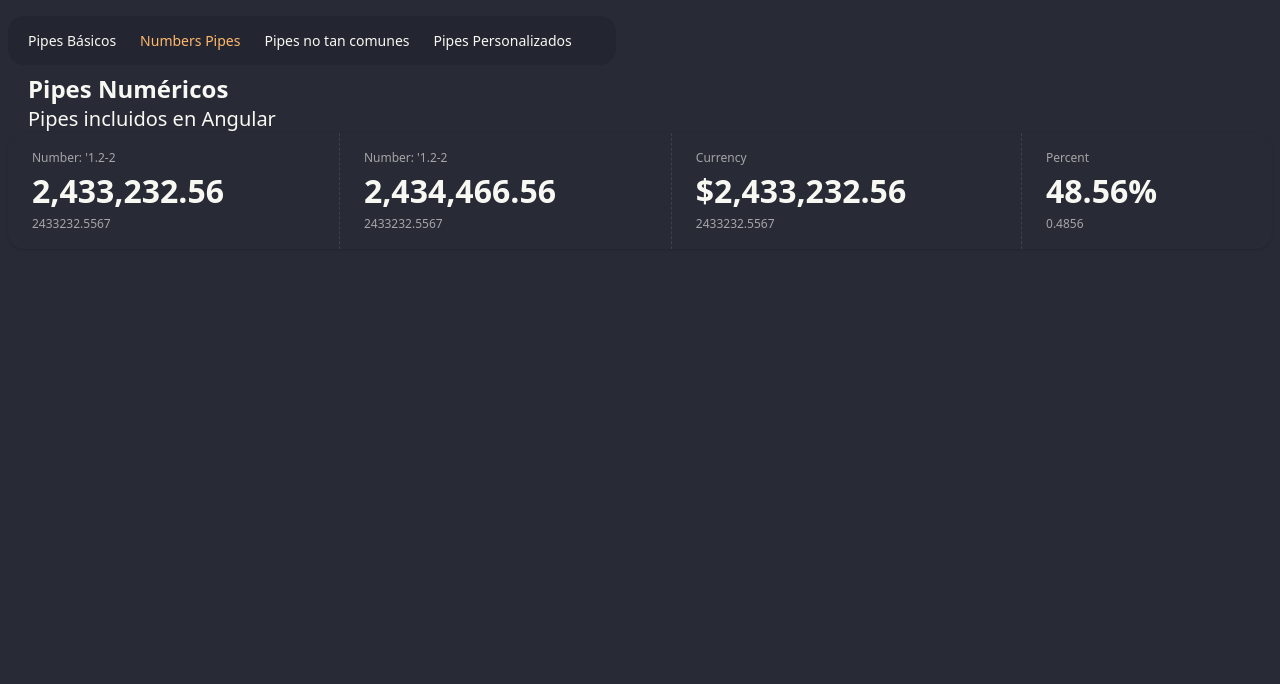
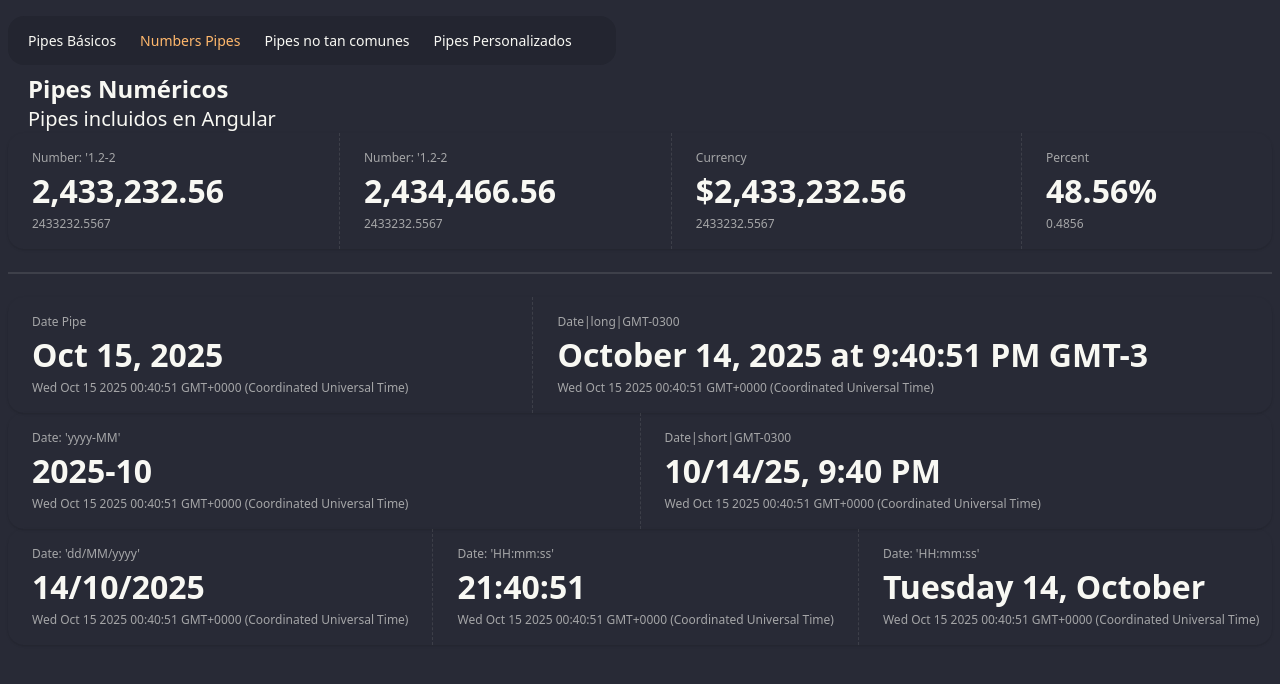
Before and after one commit to gonzaloacosta883/pipes, an Angular app: page /numbers in a window 1280 px wide. Shown: the top 684 px of the page. Built offline with nearby package versions, Linux system fonts and the light colour scheme.

Commit message:
Feature: DatePipes + Actualización mediante effect.

```diff
--- a/src/app/pages/numbers-page/numbers-page.component.html
+++ b/src/app/pages/numbers-page/numbers-page.component.html
@@ -26,4 +26,57 @@
         <div class="stat-value">{{ percent() | percent : "1.2-2"}}</div>
         <div class="stat-desc">{{ percent() }}</div>
     </div>
+
 </div>
+<div class="divider"></div>
+<div class="stats stats-vertical lg:stats-horizontal shadow w-full">
+    <div class="stat">
+        <div class="stat-title">Date Pipe</div>
+        <div class="stat-value">{{ customDate() | date }}</div>
+        <div class="stat-desc">{{ customDate() }}</div>
+    </div>
+
+    <div class="stat">
+        <!-- "GMT-0300" Zona horaria de argentina. -->
+        <div class="stat-title">Date|long|GMT-0300</div>
+        <div class="stat-value">{{ customDate() | date: "long" : "GMT-0300" }}</div>
+        <div class="stat-desc">{{ customDate() }}</div>
+    </div>
+</div>
+<div class="stats stats-vertical lg:stats-horizontal shadow w-full">
+    <div class="stat">
+        <!-- "GMT-0300" Zona horaria de argentina. -->
+        <div class="stat-title">Date: 'yyyy-MM'</div>
+        <div class="stat-value">{{ customDate() | date: "yyyy-MM" : "GMT-0300" }}</div>
+        <div class="stat-desc">{{ customDate() }}</div>
+    </div>
+
+    <div class="stat">
+        <!-- "GMT-0300" Zona horaria de argentina. -->
+        <div class="stat-title">Date|short|GMT-0300</div>
+        <div class="stat-value">{{ customDate() | date: "short" : "GMT-0300" }}</div>
+        <div class="stat-desc">{{ customDate() }}</div>
+    </div>
+</div>
+<div class="stats stats-vertical lg:stats-horizontal shadow w-full">
+    <div class="stat">
+        <!-- "GMT-0300" Zona horaria de argentina. -->
+        <div class="stat-title">Date: 'dd/MM/yyyy'</div>
+        <div class="stat-value">{{ customDate() | date: "dd/MM/yyyy" : "GMT-0300" }}</div>
+        <div class="stat-desc">{{ customDate() }}</div>
+    </div>
+
+    <div class="stat">
+        <!-- "GMT-0300" Zona horaria de argentina. -->
+        <div class="stat-title">Date: 'HH:mm:ss'</div>
+        <div class="stat-value">{{ customDate() | date: "HH:mm:ss" : "GMT-0300" }}</div>
+        <div class="stat-desc">{{ customDate() }}</div>
+    </div>
+
+    <div class="stat">
+        <!-- "GMT-0300" Zona horaria de argentina. -->
+        <div class="stat-title">Date: 'HH:mm:ss'</div>
+        <div class="stat-value">{{ customDate() | date: "EEEE d, MMMM" : "GMT-0300" }}</div>
+        <div class="stat-desc">{{ customDate() }}</div>
+    </div>
+</div>
--- a/src/app/pages/numbers-page/numbers-page.component.ts
+++ b/src/app/pages/numbers-page/numbers-page.component.ts
@@ -1,9 +1,9 @@
-import { CurrencyPipe, DecimalPipe, PercentPipe } from '@angular/common';
-import { Component, signal } from '@angular/core';
+import { CurrencyPipe, DatePipe, DecimalPipe, PercentPipe } from '@angular/common';
+import { Component, effect, signal } from '@angular/core';
 
 @Component({
   selector: 'app-numbers-page',
-  imports: [DecimalPipe, PercentPipe, CurrencyPipe],
+  imports: [DecimalPipe, PercentPipe, CurrencyPipe, DatePipe],
   templateUrl: './numbers-page.component.html',
 })
 export default class NumbersPageComponent {
@@ -11,4 +11,19 @@
   totalSells = signal(2_433_232.5567);
   percent = signal(0.4856);
 
+  customDate = signal(new Date());
+
+  // Actualizar cada 1 segundo la fecha.
+  tickingDateEffect = effect((onCleanUp) => {
+    const interval = setInterval(() => {
+      this.customDate.set(new Date())
+      console.log("tick");
+    }, 1000);
+
+    onCleanUp(() => {
+      clearInterval(interval);
+    });
+
+  });
+
 }
```
Lines whose indentation alone changed are shown as unchanged.
